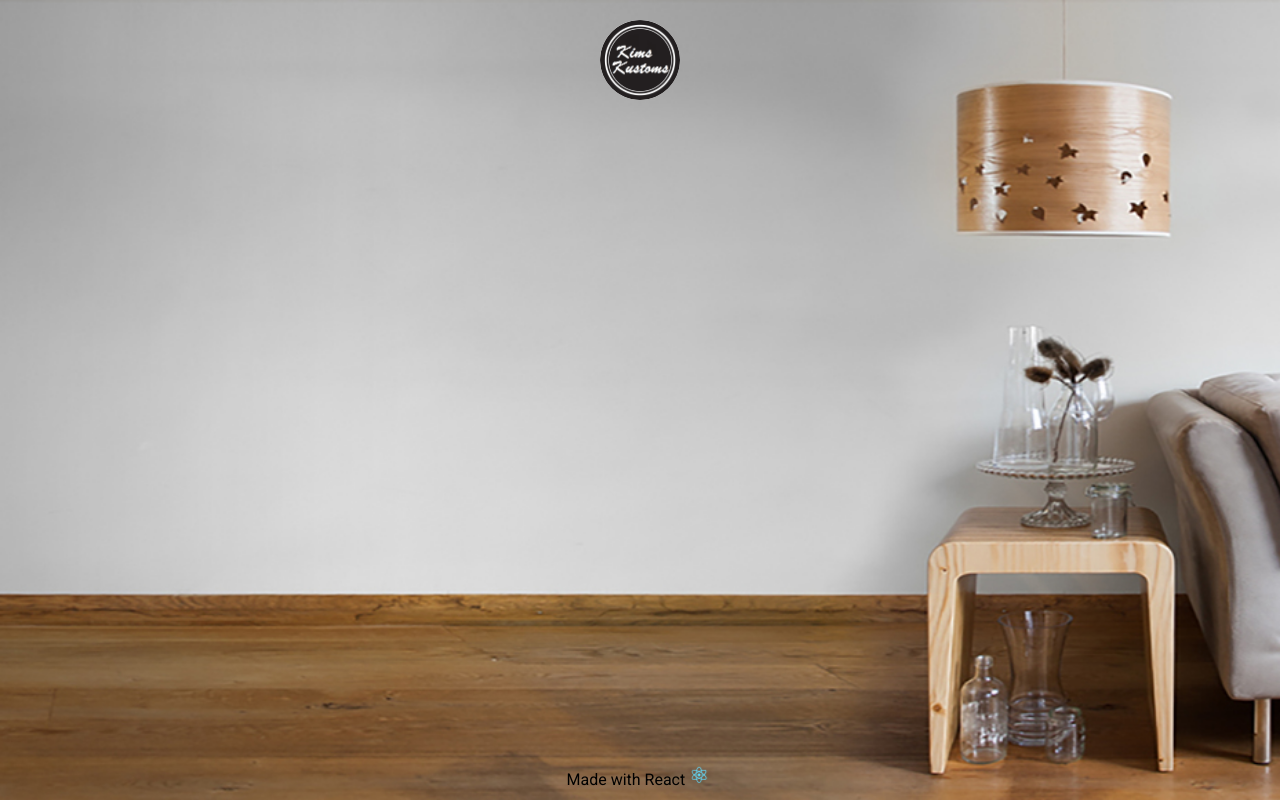
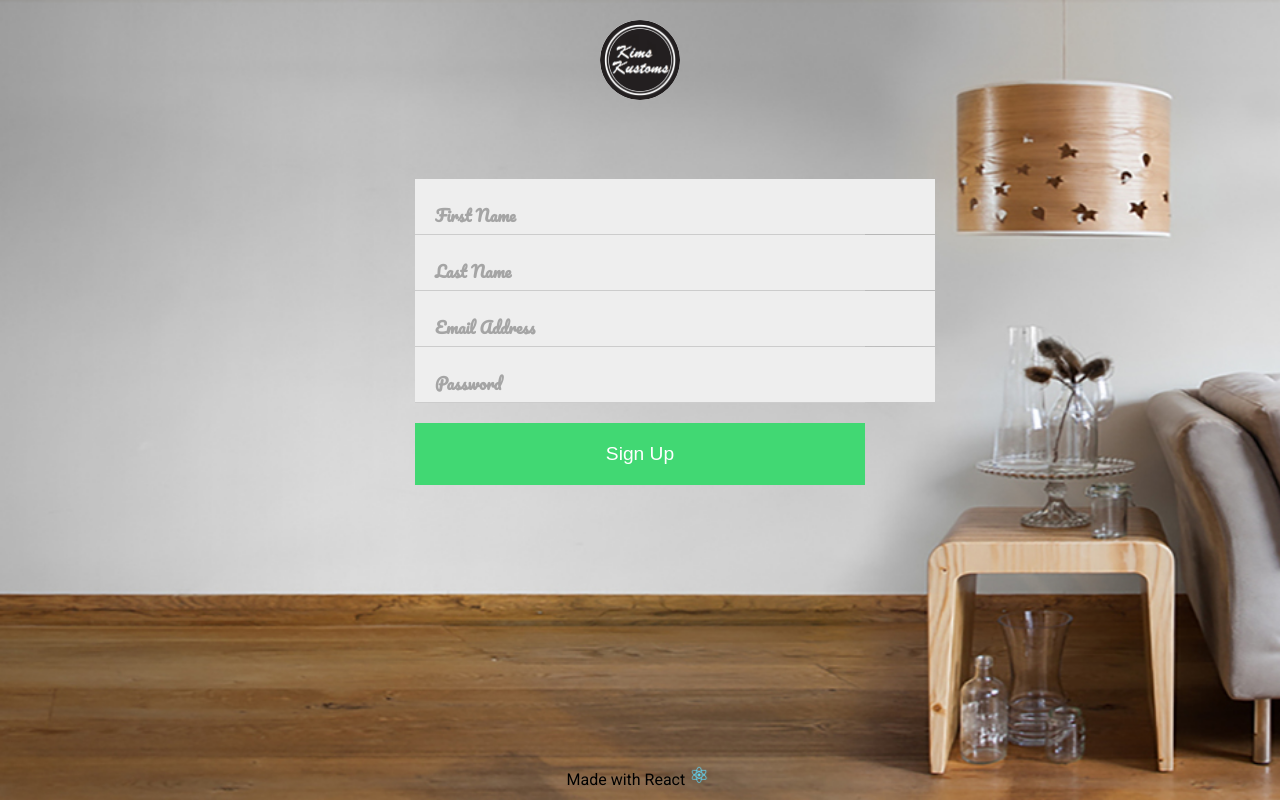
Before and after one commit to StevenS125/kimskustoms, a React app: page /contact in a window 1280 px wide. Built offline with nearby package versions, Linux system fonts and the light colour scheme.

Commit message:
contact compononent form built changed up some of beforeafter

```diff
--- a/src/App.js
+++ b/src/App.js
@@ -8,6 +8,7 @@ import Nav from './Nav/Nav';
 import logo from './logo.png';
 import Home from './Home/Home';
 import Process from './Process/Process';
+import Contact from './Contact/Contact';
 
 
 //styles
@@ -70,6 +71,7 @@ render() {
       <Switch>
         <Route exact path="/" component={Home}/>
         <Route path="/process" component={Process}/>
+        <Route path="/contact" component={Contact}/>
 
       </Switch>
     <Footer />
--- /dev/null
+++ b/src/Contact/Contact.js
@@ -0,0 +1,44 @@
+import React from 'react';
+import styles from './Contact.module.scss';
+
+export default class Contact extends React.Component {
+  render() {
+    return (
+        <div className={styles.container}>
+        <form action="#0">
+
+<div>
+  <input type="text" id="first_name" name="first_name" required placeholder=" " />
+  <label for="first_name">First Name</label>
+</div>
+
+<div>
+  <input type="text" id="last_name" name="last_name" required placeholder=" " />
+  <label for="last_name">Last Name</label>
+</div>
+
+<div>
+  <input type="email" id="email" name="email" required placeholder=" " />
+  <label for="email">Email Address</label>
+  <div className={styles.requirements}>
+    Must be a valid email address.
+  </div>
+</div>
+
+<div>
+  <input type="password" id="password" name="password" required placeholder=" " pattern="(?=.*\d)(?=.*[a-z])(?=.*[A-Z]).{6,}" />
+  <label for="password">Password</label>
+  <div className={styles.requirements}>
+    Your password must be at least 6 characters as well as contain at least one uppercase, one lowercase, and one number.
+  </div>
+</div>
+
+<input type="submit" value="Sign Up" />
+
+</form>
+
+            </div>
+
+    );
+  }
+}
--- /dev/null
+++ b/src/Contact/Contact.module.scss
@@ -0,0 +1,90 @@
+@import url(https://fonts.googleapis.com/css?family=PT+Sans:400,700);
+
+form {
+  max-width: 450px;
+  margin: 0 auto;
+
+  // positioning context
+  > div {
+    position: relative;
+    background: white;
+    border-bottom: 1px solid #ccc;
+
+    // Looks like placeholder
+    > label {
+      opacity: 0.3;
+      font-weight: bold;
+      position: absolute;
+      top: 22px;
+      left: 20px;
+    }
+
+    > input[type="text"],
+    > input[type="email"],
+    > input[type="password"] {
+      width: 100%;
+      border: 0;
+      padding: 20px 20px 20px 50px;
+      background: #eee;
+
+      &:focus {
+
+        // removing default focus style
+        outline: 0;
+        // adding new one
+        background: white;
+
+        & + label {
+          opacity: 0;
+        }
+      }
+
+      &:valid {
+        background: url(https://s3-us-west-2.amazonaws.com/s.cdpn.io/3/check.svg);
+        background-size: 20px;
+        background-repeat: no-repeat;
+        background-position: 20px 20px;
+        & + label {
+          opacity: 0;
+        }
+      }
+
+      &:invalid:not(:focus):not(:placeholder-shown) {
+        background: pink;
+        & + label {
+          opacity: 0;
+        }
+      }
+
+      &:invalid:focus:not(:placeholder-shown) {
+        & ~ .requirements {
+          max-height: 200px;
+          padding: 0 30px 20px 50px;
+        }
+      }
+
+    }
+
+    .requirements {
+      padding: 0 30px 0 50px;
+      color: #999;
+      max-height: 0;
+      transition: 0.28s;
+      overflow: hidden;
+      color: red;
+      font-style: italic;
+    }
+
+  }
+
+  input[type="submit"] {
+    display: block;
+    width: 100%;
+    margin: 20px 0;
+    background: #41D873;
+    color: white;
+    border: 0;
+    padding: 20px;
+    font-size: 1.2rem;
+  }
+}
--- a/src/Nav/Nav.js
+++ b/src/Nav/Nav.js
@@ -13,7 +13,7 @@ const Navigation = (props) => (
             <Link to="/process">The Magic</Link>
             <Link to="/home">Shop</Link>
             <Link to="/home">Our Story</Link>
-            <Link to="/home">Contact</Link>
+            <Link to="/Contact">Contact</Link>
             <img src={logo} className={styles.kustomLogo} alt="Kim's Kustoms logo"/>
         </div>
         </div>
--- a/src/Process/Card.js
+++ b/src/Process/Card.js
@@ -5,9 +5,11 @@ import styles from './Card.module.scss';
 const Card = (props) =>  (
 <LazyLoad height={400} offset={-100}>
     <div className={styles.cardContainer}>
-    <h2>{props.card.type}</h2>
-      <img height={400} width={400} border-radius={5} src={props.card.img} alt="kitchen table" />
+      <img height={400} width={'50%'} border-radius={'5%'} src={props.card.img} alt="kitchen table" />
+      <img height={400} width={'50%'} border-radius={'5%'} src={props.card.afterimg} alt="kitchen table" />
       <div className={styles.descript}>
+      <h2>{props.card.type}</h2>
+      {props.card.descript}
       </div>
     </div>
 </LazyLoad>
--- a/src/Process/Card.module.scss
+++ b/src/Process/Card.module.scss
@@ -1,8 +1,13 @@
 .cardContainer {
     height: 600px;
-    width: 48%;
+    width: 98%;
     margin: 1%;
+    text-align: left;
+    background-color: snow;
+    border: 2px solid darkgray;
+}
+
+.descript {
     text-align: center;
-    background-color: snow;
-    border-radius: 5%;
+    padding-left: 10px;
 }
--- a/src/data/data.json
+++ b/src/data/data.json
@@ -3,61 +3,36 @@
       "animation": "card",
       "description": "",
       "img": "../beforediningedit.JPG",
-      "type": "Before"
+      "afterimg": "../afterdining.JPG",
+      "type": "Before",
+      "descript": "this table went from cutting up coke bricks to kitchen room table servin up steaks"
     },
     { "id": 1,
       "animation": "card",
       "description": "",
-      "img": "../afterdining.JPG",
-      "type": "After"
-
-    },
+      "img": "../beforedresser.JPEG",
+      "afterimg": "../afterdresser.JPEG",
+      "type": "Before"
+     },
     { "id": 2,
       "animation": "card",
       "description": "",
-      "img": "../beforedresser.JPEG",
+      "img": "../beforetable.JPG",
+      "afterimg": "../aftertable.JPG",
       "type": "Before"
      },
-    { "id": 3,
+     { "id": 3,
       "animation": "card",
       "description": "",
-      "img": "../afterdresser.JPEG",
-      "type": "After"
-     },
+      "img": "../beforeshutter.JPG",
+      "afterimg": "../aftershutter.JPG",
+      "type": "Before"
+    },
     { "id": 4,
       "animation": "card",
       "description": "",
-      "img": "../beforetable.JPG",
+      "img": "../beforestool.JPEG",
+      "afterimg": "../afterstool.JPEG",
       "type": "Before"
-     },
-    { "id": 5,
-      "animation": "card",
-      "description": "",
-      "img": "../aftertable.JPG",
-      "type": "After"
-     },
-     { "id": 6,
-      "animation": "card",
-      "description": "",
-      "img": "../beforeshutter.JPG",
-      "type": "Before"
-    },
-    { "id": 7,
-      "animation": "card",
-      "description": "",
-      "img": "../aftershutter.JPG",
-      "type": "After"
-     },
-    { "id": 8,
-      "animation": "card",
-      "description": "",
-      "img": "../beforestool.JPEG",
-      "type": "Before"
-     },
-    { "id": 9,
-      "animation": "card",
-      "description": "",
-      "img": "../afterstool.JPEG",
-      "type": "After"
      }
   ]
```
